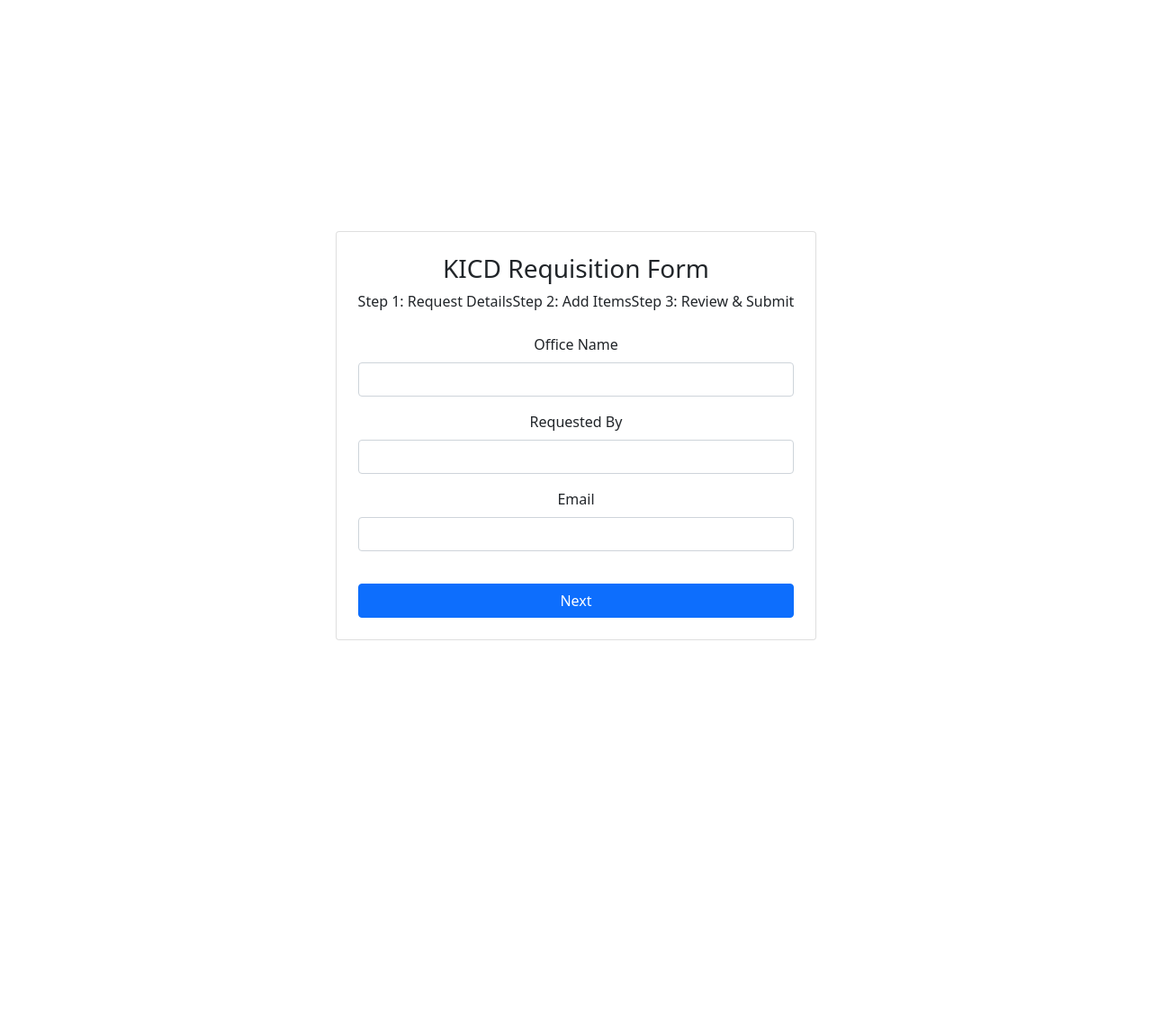
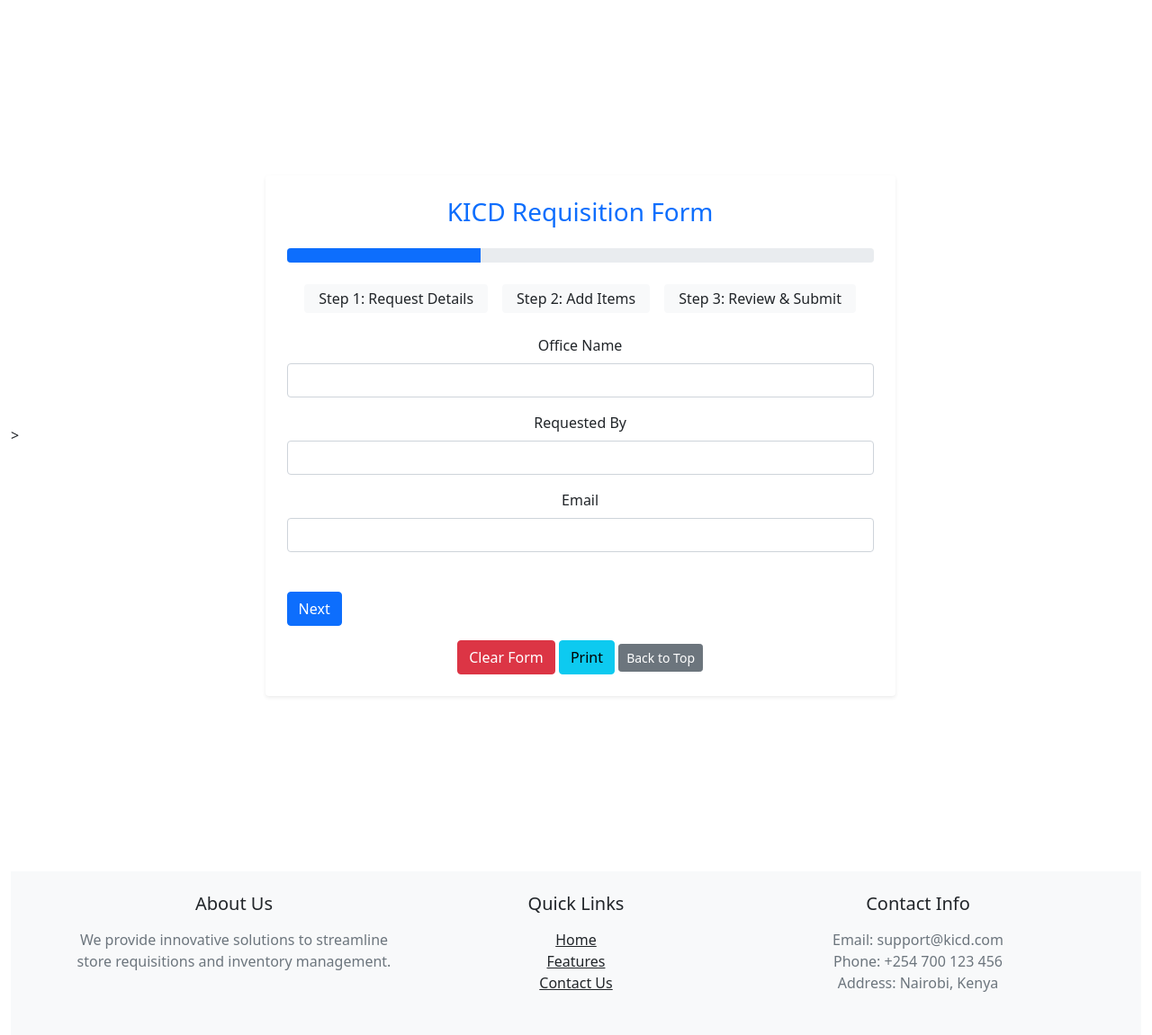
Before and after one commit to ramon0304/KICD-Requisition, a Flask app: page / in a window 1280 px wide. Shown: the part 60-1211 px from the top of the page at 90% size. Run offline with Flask 2, Linux system fonts and the light colour scheme; a user stored in the database is signed in; some libraries are stand-ins or nearby versions.

Commit message:
minor changes and added new files

```diff
--- a/routes.py
+++ b/routes.py
@@ -216,6 +216,103 @@
 
     return jsonify({'message': 'Status updated and email sent.'}), 200
 
+def send_email(requisition, pdf_buffer, subject, body, recipients):
+    msg = Message(subject, recipients=recipients)
+    msg.body = body
+    pdf_buffer.seek(0)
+    msg.attach("requisition.pdf", "application/pdf", pdf_buffer.read())
+    try:
+        mail.send(msg)
+        print("Email sent successfully.")
+    except Exception as e:
+        print(f"Error sending email: {e}")
+
+# Route to handle the final submission of the requisition form
+@app.route('/submit-requisition', methods=['POST'])
+def submit_requisition():
+    # Ensure required session data exists
+    if not all(k in session for k in ('office_details', 'items', 'approval')):
+        flash("Session expired. Please restart your requisition form.", "danger")
+        return redirect(url_for('step1'))
+
+    # Create the Requisition record using session data
+    requisition = Requisition(
+        office_name=session['office_details']['office_name'],
+        requested_by=session['office_details']['requested_by']
+        # If you store user_email in your model, add it here.
+    )
+    db.session.add(requisition)
+    db.session.commit()
+
+    # Save each item into RequisitionItems
+    for item in session['items']:
+        db.session.add(RequisitionItems(
+            requisition_id=requisition.id,
+            item_name=item['item_name'],
+            unit=item['unit'],
+            quantity=item['quantity'],
+            remarks=item['remarks']
+        ))
+
+    # Save the approval details into Approval
+    db.session.add(Approval(
+        requisition_id=requisition.id,
+        approver_name=session['approval']['approver_name'],
+        role=session['approval']['role'],
+        status=session['approval']['status']
+    ))
+    db.session.commit()
+
+    # Generate the PDF for this requisition.
+    # Our generate_pdf function is expected to create a PDF file (e.g., "pdfs/requisition_<id>.pdf")
+    generate_pdf(requisition.id)
+
+    # Load the generated PDF into a BytesIO buffer for email attachment.
+    pdf_path = f"pdfs/requisition_{requisition.id}.pdf"
+    if not os.path.exists(pdf_path):
+        flash("Failed to generate PDF.", "danger")
+        return redirect(url_for('step3'))
+
+    pdf_buffer = io.BytesIO()
+    with open(pdf_path, "rb") as f:
+        pdf_buffer.write(f.read())
+    pdf_buffer.seek(0)
+
+    # Prepare email content
+    subject = "KICD Requisition Submitted"
+    body = f"""Hello {requisition.requested_by},
+
+Your requisition has been submitted successfully.
+Please find the attached PDF for your records.
+
+Thank you for using the KICD Requisition System.
+"""
+    # For example, you might send the email to the requester and/or approvers.
+    # Here, we'll send it to the requester's email if you store it in your model or session.
+    recipient_list = [session.get('office_details').get('requested_by')]  # Replace with actual email retrieval
+    # If your model includes user_email, you can do: [requisition.user_email]
+
+    # Send the email
+    send_email(requisition, pdf_buffer, subject, body, recipient_list)
+
+    # Optionally, remove the temporary PDF file if not needed
+    try:
+        os.remove(pdf_path)
+    except Exception as e:
+        print(f"Could not remove PDF file: {e}")
+
+    # Clear the session data related to the form
+    session.pop('office_details', None)
+    session.pop('items', None)
+    session.pop('approval', None)
+
+    # Redirect to a thank-you page
+    return redirect(url_for('thank_you'))
+
+# Thank-you page route (if not already defined)
+@app.route('/thank-you')
+def thank_you():
+    return render_template("thank_you.html", title="Thank You")
 
 
 if __name__ == "__main__":
--- a/static/landingpage.css
+++ b/static/landingpage.css
@@ -20,7 +20,7 @@
     justify-content: space-between;
     align-items: center;
     padding: 20px 40px;
-    background-color: #1565c0; /* Blue header */
+    background-color: #1565c0;
     color: white;
     width: 100%;
 }
@@ -88,7 +88,7 @@
 /* Make the page unscrollable */
 html, body {
     height: 100vh; /* Full viewport height */
-    overflow: hidden; /* Disable scrolling */
+    overflow-y: auto;
     margin: 0; /* Remove default margins */
     padding: 0; /* Remove default padding */
 }
--- /dev/null
+++ b/static/reqForm.js
@@ -0,0 +1,186 @@
+let currentStep = 1;
+let items = [];
+
+// Real-time validation
+document.getElementById("user_email").addEventListener("blur", () => {
+    const email = document.getElementById("user_email").value.trim();
+    if (!validateEmail(email)) {
+        document.getElementById("user_email").classList.add("is-invalid");
+    } else {
+        document.getElementById("user_email").classList.remove("is-invalid");
+    }
+});
+
+// Add items dynamically
+function addItem() {
+    const itemName = document.getElementById("item_name").value.trim();
+    const quantity = document.getElementById("quantity").value.trim();
+
+    if (!itemName || !quantity || isNaN(quantity) || quantity < 1) {
+        alert("Please fill in valid item details.");
+        return;
+    }
+
+    items.push({ itemName, quantity });
+    document.getElementById("item_name").value = "";
+    document.getElementById("quantity").value = "";
+    updateItemList();
+}
+
+function updateItemList() {
+    const itemList = document.getElementById("item_list");
+    itemList.innerHTML = items.map((item, index) => `
+        <li class="list-group-item">
+            <strong>Item ${index + 1}:</strong> ${item.itemName} (Quantity: ${item.quantity})
+        </li>
+    `).join("");
+}
+
+// Form submission
+async function submitForm(event) {
+    event.preventDefault(); // Prevent default form submission
+
+    const form = document.getElementById("requisitionForm"); // ✅ Get the form element directly
+    const submitBtn = document.getElementById("submitBtn");
+    const formData = new FormData(form); // Capture form data
+
+    console.log("Form data:", Object.fromEntries(formData.entries())); // Log form data for debugging
+
+    submitBtn.innerHTML = `<span class="spinner-border spinner-border-sm" role="status" aria-hidden="true"></span> Submitting...`;
+    submitBtn.disabled = true;
+
+    try {
+        // Send form data using fetch
+        const response = await fetch(form.action, {
+            method: form.method || "POST",
+            body: formData
+        });
+
+        if (response.ok) {
+            const result = await response.json(); // Assuming the server returns JSON
+            alert(result.message || "Form submitted successfully!");
+            form.reset(); // Clear form if submission is successful
+        } else {
+            alert("Submission failed. Please try again.");
+        }
+    } catch (error) {
+        alert("An error occurred. Please try again.");
+        console.error("Error:", error);
+    } finally {
+        submitBtn.innerHTML = "Submit";
+        submitBtn.disabled = false;
+    }
+}
+
+
+
+// Clear form
+function clearForm() {
+    document.getElementById("requisitionForm").reset();
+    items = [];
+    updateItemList();
+    currentStep = 1;
+    document.getElementById("step1").style.display = "block";
+    document.getElementById("step2").style.display = "none";
+    document.getElementById("step3").style.display = "none";
+    document.getElementById("prevBtn").style.display = "none";
+    document.getElementById("nextBtn").style.display = "inline-block";
+    document.getElementById("submitBtn").style.display = "none";
+    updateProgressBar();
+    updateStepIndicators();
+}
+
+// Print form
+function printForm() {
+    window.print();
+}
+
+// Step navigation
+function nextStep() {
+    let isValid = true;
+
+    if (currentStep === 1) {
+        const officeName = document.getElementById("office_name").value.trim();
+        const requestedBy = document.getElementById("requested_by").value.trim();
+        const userEmail = document.getElementById("user_email").value.trim();
+
+        if (!officeName || !requestedBy || !userEmail || !validateEmail(userEmail)) {
+            isValid = false;
+            document.getElementById("office_name").classList.toggle("is-invalid", !officeName);
+            document.getElementById("requested_by").classList.toggle("is-invalid", !requestedBy);
+            document.getElementById("user_email").classList.toggle("is-invalid", !userEmail || !validateEmail(userEmail));
+        }
+    } else if (currentStep === 2) {
+        if (items.length === 0) {
+            isValid = false;
+            alert("Please add at least one item.");
+        }
+    }
+
+    if (!isValid) return;
+
+    if (currentStep === 1) {
+        document.getElementById("review_office").textContent = document.getElementById("office_name").value;
+        document.getElementById("review_name").textContent = document.getElementById("requested_by").value;
+        document.getElementById("review_email").textContent = document.getElementById("user_email").value;
+    } else if (currentStep === 2) {
+        document.getElementById("review_items").innerHTML = items.map((item, index) => `
+            <div><strong>Item ${index + 1}:</strong> ${item.itemName} (Quantity: ${item.quantity})</div>
+        `).join("");
+    }
+
+    if (currentStep < 3) {
+        document.getElementById(`step${currentStep}`).style.display = "none";
+        currentStep++;
+        document.getElementById(`step${currentStep}`).style.display = "block";
+        document.getElementById("prevBtn").style.display = "inline-block";
+    }
+
+    if (currentStep === 3) {
+        document.getElementById("nextBtn").style.display = "none";
+        document.getElementById("submitBtn").style.display = "inline-block";
+    }
+
+    updateProgressBar();
+    updateStepIndicators();
+}
+
+function prevStep() {
+    if (currentStep > 1) {
+        document.getElementById(`step${currentStep}`).style.display = "none";
+        currentStep--;
+        document.getElementById(`step${currentStep}`).style.display = "block";
+        document.getElementById("submitBtn").style.display = "none";
+        document.getElementById("nextBtn").style.display = "inline-block";
+    }
+
+    if (currentStep === 1) {
+        document.getElementById("prevBtn").style.display = "none";
+    }
+
+    updateProgressBar();
+    updateStepIndicators();
+}
+
+function updateProgressBar() {
+    const progress = (currentStep / 3) * 100;
+    document.getElementById("progressBar").style.width = `${progress}%`;
+    document.getElementById("progressBar").setAttribute("aria-valuenow", progress);
+}
+
+function updateStepIndicators() {
+    document.querySelectorAll(".step-indicator").forEach((step, index) => {
+        if (index + 1 === currentStep) {
+            step.classList.add("active");
+            step.setAttribute("aria-current", "true");
+        } else {
+            step.classList.remove("active");
+            step.removeAttribute("aria-current");
+        }
+    });
+}
+
+function validateEmail(email) {
+    const regex = /^[^\s@]+@[^\s@]+\.[^\s@]+$/;
+    return regex.test(email);
+}
--- a/templates/index.html
+++ b/templates/index.html
@@ -10,7 +10,7 @@
         <div class="d-flex justify-content-end align-items-center" style="gap: 20px;">
             <h4 style="margin: 0;">Welcome, {{ current_user.username }}</h4>
             <div style="padding-bottom: 15px;">
-                <a href="{{ url_for('logout') }}" class="logout-btn">Logout</a>
+                <a href="{{ url_for('logout') }}" class="logout-btn btn-md">Logout</a>
             </div>
         </div>
         {% else %}
@@ -20,15 +20,62 @@
     </header>
 
 
-    <div class="hero">
-        <div class="content">
+   <!-- Hero Section -->
+    <div class="hero d-flex align-items-center justify-content-center text-center" style="min-height: 70vh;">>
+        <div class="container">
             {% if current_user.is_authenticated %}
+                <!-- Include Requisition Form -->
                 {% include "requisitionForm.html" %}
             {% else %}
-                <h2>Automate Your Store Requisition</h2>
-                <p>Sign in to request and manage store checkouts seamlessly.</p>
+                <!-- Unauthenticated User Content -->
+                <div class="row align-items-center">
+                    <div class="col-md-6">
+                        <h2 class="display-5 mb-3">Automate Your Store Requisition</h2>
+                        <p class="lead mb-4">
+                            Streamline your store operations with our easy-to-use requisition system.
+                            Request items, track approvals, and manage inventory seamlessly.
+                        </p>
+                        <a href="{{ url_for('login') }}" class="btn btn-primary btn-lg">Sign In to Get Started</a>
+                    </div>
+                    <div class="col-md-6">
+                        <img src="https://images.unsplash.com/photo-1472851294608-062f824d29cc?q=80&w=1470&auto=format&fit=crop&ixlib=rb-4.0.3&ixid=M3wxMjA3fDB8MHxwaG90by1wYWdlfHx8fGVufDB8fHx8fA==" alt="Requisition System Illustration" class="img-fluid rounded shadow">
+                    </div>
+                </div>
             {% endif %}
         </div>
     </div>
+
+<!-- Footer Section -->
+<footer class="bg-light text-dark text-center py-4">
+    <div class="container">
+        <div class="row">
+            <div class="col-md-4 mb-3">
+                <h5 class="mb-3">About Us</h5>
+                <p class="text-muted">
+                    We provide innovative solutions to streamline store requisitions and inventory management.
+                </p>
+            </div>
+            <div class="col-md-4 mb-3">
+                <h5 class="mb-3">Quick Links</h5>
+                <ul class="list-unstyled">
+                    <li><a href="#" class="text-dark">Home</a></li>
+                    <li><a href="#" class="text-dark">Features</a></li>
+                    <li><a href="#" class="text-dark">Contact Us</a></li>
+                </ul>
+            </div>
+            <div class="col-md-4 mb-3">
+                <h5 class="mb-3">Contact Info</h5>
+                <ul class="list-unstyled">
+                    <li class="text-muted">Email: support@kicd.com</li>
+                    <li class="text-muted">Phone: +254 700 123 456</li>
+                    <li class="text-muted">Address: Nairobi, Kenya</li>
+                </ul>
+            </div>
+        </div>
+        <hr class="bg-secondary">
+        <p class="mb-0 text-muted">&copy; 2025 KICD Requisition System. All rights reserved.</p>
+    </div>
+</footer>
+
 </div>
 {% endblock %}
--- a/templates/requisitionForm.html
+++ b/templates/requisitionForm.html
@@ -1,73 +1,112 @@
-<div class="card p-4">
-    <h3 class="text-center">KICD Requisition Form</h3>
+<div class="card p-4 shadow-sm rounded border-0" style="max-width: 700px; margin: auto;">
+    <h3 class="text-center text-primary mb-4">KICD Requisition Form</h3>
+
+    <!-- Progress Bar -->
+    <div class="progress mb-4">
+        <div id="progressBar" class="progress-bar" role="progressbar" style="width: 33%;" aria-valuenow="33"
+            aria-valuemin="0" aria-valuemax="100"></div>
+    </div>
 
     <!-- Step Indicators -->
-    <div class="d-flex justify-content-between mb-4">
-        <span class="step-indicator">Step 1: Request Details</span>
-        <span class="step-indicator">Step 2: Add Items</span>
-        <span class="step-indicator">Step 3: Review & Submit</span>
+    <div class="d-flex justify-content-center mb-4">
+        <span class="step-indicator mx-2 px-3 py-1 rounded bg-light text-dark" aria-current="true">Step 1: Request
+            Details</span>
+        <span class="step-indicator mx-2 px-3 py-1 rounded bg-light text-dark">Step 2: Add Items</span>
+        <span class="step-indicator mx-2 px-3 py-1 rounded bg-light text-dark">Step 3: Review & Submit</span>
     </div>
 
-    <form id="requisitionForm">
+    <form id="requisitionForm" action="/submit-requisition" method="post" onsubmit="submitForm(event)">
         <!-- Step 1 -->
         <div id="step1">
             <div class="mb-3">
-                <label class="form-label">Office Name</label>
-                <input type="text" class="form-control" name="office_name" required>
+                <label for="office_name" class="form-label">Office Name</label>
+                <input type="text" class="form-control custom-input" id="office_name" name="office_name" required
+                    data-bs-toggle="tooltip" data-bs-placement="right" title="Enter the name of your office.">
+                <div class="invalid-feedback">Please enter the office name.</div>
             </div>
             <div class="mb-3">
-                <label class="form-label">Requested By</label>
-                <input type="text" class="form-control" name="requested_by" required>
+                <label for="requested_by" class="form-label">Requested By</label>
+                <input type="text" class="form-control custom-input" id="requested_by" name="requested_by" required
+                    data-bs-toggle="tooltip" data-bs-placement="right" title="Enter your full name.">
+                <div class="invalid-feedback">Please enter your name.</div>
             </div>
             <div class="mb-3">
-                <label class="form-label">Email</label>
-                <input type="email" class="form-control" name="user_email" required>
+                <label for="user_email" class="form-label">Email</label>
+                <input type="email" class="form-control custom-input" id="user_email" name="user_email" required
+                    data-bs-toggle="tooltip" data-bs-placement="right" title="Enter a valid email address.">
+                <div class="invalid-feedback">Please enter a valid email address.</div>
             </div>
-            <button type="button" class="btn btn-primary w-100" onclick="nextStep(1)">Next</button>
         </div>
 
         <!-- Step 2 -->
         <div id="step2" style="display: none;">
             <div class="mb-3">
-                <label class="form-label">Item Name</label>
-                <input type="text" class="form-control" id="item_name">
+                <label for="item_name" class="form-label">Item Name</label>
+                <input type="text" class="form-control custom-input" id="item_name" required data-bs-toggle="tooltip"
+                    data-bs-placement="right" title="Enter the name of the item.">
+                <div class="invalid-feedback">Please enter the item name.</div>
             </div>
             <div class="mb-3">
-                <label class="form-label">Quantity</label>
-                <input type="number" class="form-control" id="quantity">
+                <label for="quantity" class="form-label">Quantity</label>
+                <input type="number" class="form-control custom-input" id="quantity" required min="1"
+                    data-bs-toggle="tooltip" data-bs-placement="right" title="Enter a valid quantity (minimum 1).">
+                <div class="invalid-feedback">Please enter a valid quantity (minimum 1).</div>
             </div>
-            <button type="button" class="btn btn-secondary w-100" onclick="prevStep(2)">Back</button>
-            <button type="button" class="btn btn-primary w-100 mt-2" onclick="nextStep(2)">Next</button>
+            <button type="button" class="btn btn-secondary btn-sm" onclick="addItem()">Add Item</button>
+            <ul id="item_list" class="list-group mt-3"></ul>
         </div>
 
         <!-- Step 3 -->
         <div id="step3" style="display: none;">
-            <h5>Review Your Submission</h5>
-            <p><strong>Office:</strong> <span id="review_office"></span></p>
-            <p><strong>Requested By:</strong> <span id="review_name"></span></p>
-            <p><strong>Email:</strong> <span id="review_email"></span></p>
-            <button type="button" class="btn btn-secondary w-100" onclick="prevStep(3)">Back</button>
-            <button type="submit" class="btn btn-success w-100 mt-2">Submit</button>
+            <h5 class="text-center mb-3">Review Your Submission</h5>
+            <ul class="list-group mb-3 shadow-sm rounded">
+                <li class="list-group-item"><strong>Office:</strong> <span id="review_office"></span></li>
+                <li class="list-group-item"><strong>Requested By:</strong> <span id="review_name"></span></li>
+                <li class="list-group-item"><strong>Email:</strong> <span id="review_email"></span></li>
+                <li class="list-group-item"><strong>Items:</strong> <span id="review_items"></span></li>
+            </ul>
         </div>
+
+        <!-- Navigation Buttons -->
+        <div class="d-flex justify-content-between mt-4">
+            <button type="button" class="btn btn-outline-primary btn-md" onclick="prevStep()" style="display: none;"
+                id="prevBtn">Back</button>
+            <button type="button" class="btn btn-primary btn-md" onclick="nextStep()" id="nextBtn">Next</button>
+            <button type="button" class="btn btn-success btn-md"  style="display: none;"
+                data-bs-toggle="modal" data-bs-target="#confirmationModal">Submit</button>
+        </div>
+
+        <!-- Clear Form Button -->
+        <button type="button" class="btn btn-danger btn-md mt-3" onclick="clearForm()">Clear Form</button>
+
+        <!-- Print Button -->
+        <button type="button" class="btn btn-info btn-md mt-3" onclick="printForm()">Print</button>
+
+        <!-- Back to Top Button -->
+        <button id="backToTop" class="btn btn-secondary btn-sm mt-3"
+            onclick="window.scrollTo({ top: 0, behavior: 'smooth' })">Back to Top</button>
     </form>
 </div>
 
-<script>
-    let currentStep = 1;
+<!-- Confirmation Modal -->
+<div id="confirmationModal" class="modal fade" tabindex="-1">
+    <div class="modal-dialog">
+        <div class="modal-content">
+            <div class="modal-header">
+                <h5 class="modal-title">Confirm Submission</h5>
+                <button type="button" class="btn-close" data-bs-dismiss="modal"></button>
+            </div>
+            <div class="modal-body">
+                Are you sure you want to submit this requisition?
+            </div>
+            <div class="modal-footer">
+                <button type="button" class="btn btn-secondary" data-bs-dismiss="modal">Cancel</button>
+                <button type="submit" class="btn btn-primary">Submit</button>
+            </div>
+        </div>
+    </div>
+</div>
 
-    function nextStep(step) {
-        document.getElementById(`step${step}`).style.display = "none";
-        document.getElementById(`step${step + 1}`).style.display = "block";
-
-        if (step === 2) {
-            document.getElementById("review_office").textContent = document.querySelector("[name='office_name']").value;
-            document.getElementById("review_name").textContent = document.querySelector("[name='requested_by']").value;
-            document.getElementById("review_email").textContent = document.querySelector("[name='user_email']").value;
-        }
-    }
-
-    function prevStep(step) {
-        document.getElementById(`step${step}`).style.display = "none";
-        document.getElementById(`step${step - 1}`).style.display = "block";
-    }
-</script>
+<script src="/static/reqForm.js"></script>
+<!-- Bootstrap JS (for tooltips and modal) -->
+<script src="https://cdn.jsdelivr.net/npm/bootstrap@5.3.0/dist/js/bootstrap.bundle.min.js"></script>
```
Also changed, not shown: static/reqform.css (added, +46 -0 lines), README.md.
